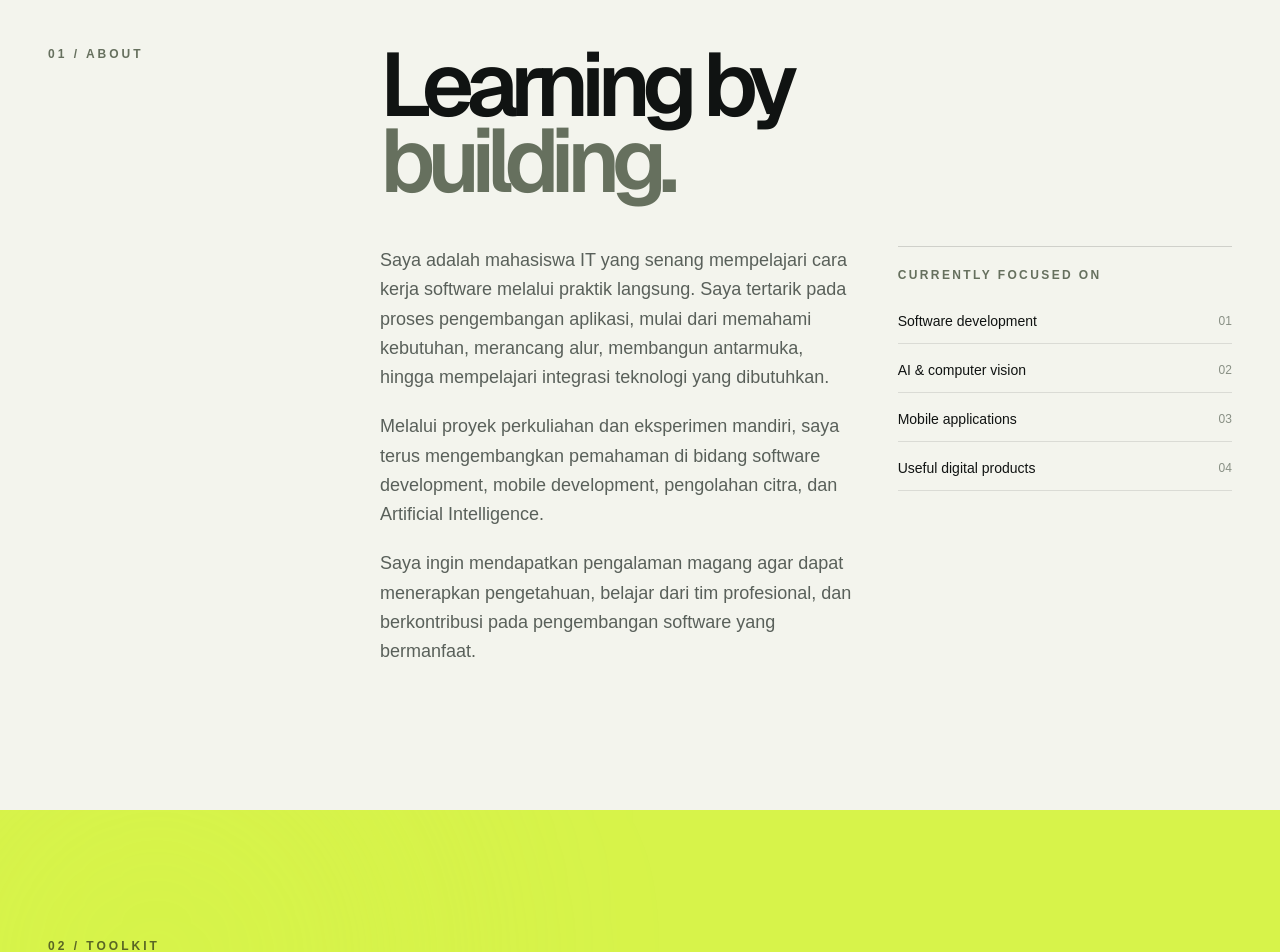
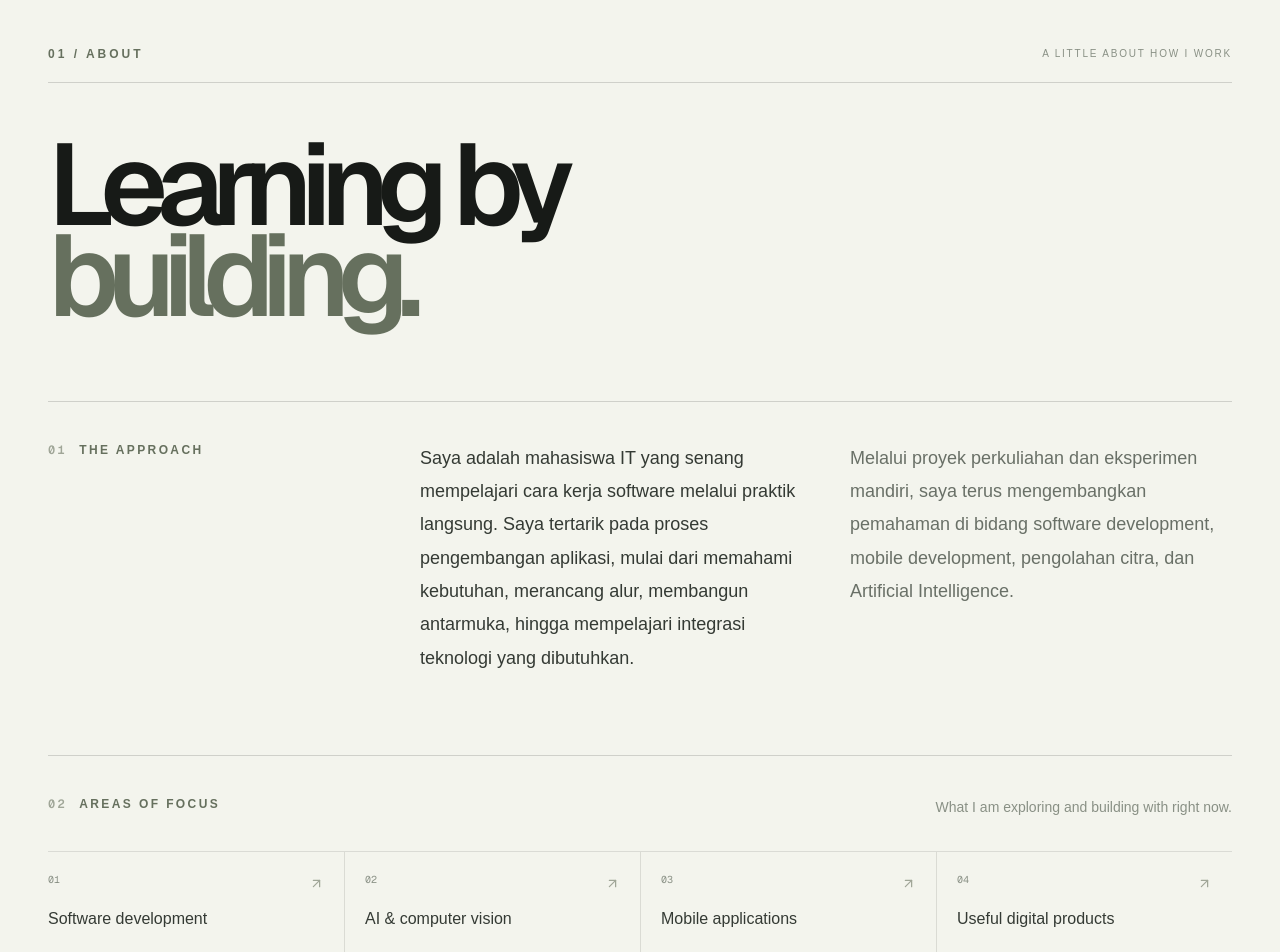
Before and after one commit to IlhamDharm/Portofolio_Ilham, a Next.js app: page / in a window 1280 px wide. Shown: the part 1480-2432 px from the top of the page. Built offline with nearby package versions, Linux system fonts and the light colour scheme; no server answers.

Commit message:
Improve About section and GitHub activity refresh

```diff
--- a/src/app/api/github/route.ts
+++ b/src/app/api/github/route.ts
@@ -32,8 +32,9 @@ async function getCommits() {
   return body.items.slice(0, 6).flatMap((item) => { const repository = item.repository?.full_name; const sha = item.sha; const url = item.html_url; if (!repository || !sha || !url) return []; const message = item.commit?.message?.split("\n")[0]?.trim(); const date = item.commit?.committer?.date || item.commit?.author?.date; if (!message || !date) return []; return [{ repository, message, sha, url, date }] })
 }
 
-export async function GET() {
+export async function GET(request: Request) {
   if (!process.env.GITHUB_TOKEN) return jsonError(503)
+  const refresh = new URL(request.url).searchParams.has("refresh")
   const [calendarResult, commitsResult] = await Promise.allSettled([getCalendar(), getCommits()]); const calendar = calendarResult.status === "fulfilled" ? calendarResult.value : null; const commits = commitsResult.status === "fulfilled" ? commitsResult.value : []; if (!calendar && !commits.length) return jsonError(502)
-  return NextResponse.json({ status: calendar && commits.length ? "ok" : "partial", calendar, commits }, { headers: { "Cache-Control": "public, s-maxage=300, stale-while-revalidate=600" } })
+  return NextResponse.json({ status: calendar && commits.length ? "ok" : "partial", calendar, commits }, { headers: { "Cache-Control": refresh ? "no-store" : "public, s-maxage=300, stale-while-revalidate=600" } })
 }
--- a/src/components/about.tsx
+++ b/src/components/about.tsx
@@ -1,6 +1,71 @@
 import { ArrowUpRight } from "lucide-react"
 import { profile } from "@/src/data/profile"
 
-export function About() { return <section id="about" className="bg-[#f3f4ed] px-5 py-24 sm:px-8 lg:px-12 lg:py-36"><div className="mx-auto max-w-[1500px]"><div className="grid gap-12 lg:grid-cols-[.5fr_1.5fr]"><div><p className="text-xs font-semibold uppercase tracking-[.25em] text-[#66705e]">01 / About</p></div><div><h2 className="max-w-5xl font-display text-[clamp(3rem,7vw,7.5rem)] font-semibold leading-[.85] tracking-[-.09em]">Learning by<br /><span className="text-[#66705e]">building.</span></h2><div className="mt-12 grid gap-10 lg:grid-cols-[1fr_.7fr]"><div className="max-w-2xl space-y-5 text-lg leading-relaxed text-[#59605a]">{profile.about.split("\n\n").map((paragraph) => <p key={paragraph}>{paragraph}</p>)}</div><div className="border-t border-black/15 pt-5 text-sm"><p className="mb-7 text-xs font-semibold uppercase tracking-[.2em] text-[#66705e]">Currently focused on</p><ul className="space-y-4">{["Software development", "AI & computer vision", "Mobile applications", "Useful digital products"].map((item, i) => <li key={item} className="flex items-center justify-between border-b border-black/10 pb-3"><span>{item}</span><span className="text-xs text-[#899085]">0{i + 1}</span></li>)}</ul></div></div></div></div></div></section> }
+const focusAreas = ["Software development", "AI & computer vision", "Mobile applications", "Useful digital products"]
 
-export function AboutLink() { return <a href="#about" className="inline-flex items-center gap-2 text-sm font-semibold hover:text-[#66705e]">More about me <ArrowUpRight size={15} /></a> }
+export function About() {
+  const paragraphs = profile.about.split("\n\n")
+
+  return (
+    <section id="about" className="bg-[#f3f4ed] px-5 py-24 text-[#171a17] sm:px-8 lg:px-12 lg:py-36">
+      <div className="mx-auto max-w-[1500px]">
+        <div className="flex items-center justify-between border-b border-black/15 pb-5">
+          <p className="text-xs font-semibold uppercase tracking-[.25em] text-[#66705e]">01 / About</p>
+          <span className="text-[10px] uppercase tracking-[.18em] text-[#899085]">A little about how I work</span>
+        </div>
+
+        <div className="grid gap-10 pt-10 lg:grid-cols-[1.35fr_.65fr] lg:gap-16 lg:pt-14">
+          <h2 className="max-w-5xl font-display text-[clamp(3.5rem,9vw,9rem)] font-semibold leading-[.79] tracking-[-.1em]">
+            Learning by
+            <br />
+            <span className="text-[#66705e]">building.</span>
+          </h2>
+          <div className="hidden lg:block" aria-hidden="true" />
+        </div>
+
+        <div className="mt-14 grid gap-14 border-t border-black/15 pt-8 lg:mt-20 lg:grid-cols-[.55fr_1.45fr] lg:gap-16 lg:pt-10">
+          <div className="flex items-start gap-3 text-xs font-semibold uppercase tracking-[.2em] text-[#66705e]">
+            <span className="font-mono text-[#a0a698]">01</span>
+            <span>The approach</span>
+          </div>
+          <div className="grid gap-8 md:grid-cols-2 md:gap-12">
+            {paragraphs.map((paragraph, index) => (
+              <p key={paragraph} className={`max-w-xl text-base leading-[1.85] sm:text-lg ${index === 0 ? "text-[#343a34]" : "text-[#697067]"}`}>
+                {paragraph}
+              </p>
+            ))}
+          </div>
+        </div>
+
+        <div className="mt-14 border-t border-black/15 pt-8 lg:mt-20 lg:pt-10">
+          <div className="mb-8 flex items-start justify-between gap-6">
+            <div className="flex items-start gap-3 text-xs font-semibold uppercase tracking-[.2em] text-[#66705e]">
+              <span className="font-mono text-[#a0a698]">02</span>
+              <span>Areas of focus</span>
+            </div>
+            <p className="hidden max-w-xs text-right text-sm leading-relaxed text-[#899085] sm:block">What I am exploring and building with right now.</p>
+          </div>
+          <ul className="grid border-t border-black/10 sm:grid-cols-2 lg:grid-cols-4">
+            {focusAreas.map((item, index) => (
+              <li key={item} className="group flex min-h-28 items-start justify-between gap-4 border-b border-black/10 py-5 sm:min-h-32 sm:px-5 sm:first:pl-0 sm:nth-[2]:border-l sm:nth-[2]:border-black/10 lg:border-b-0 lg:border-l lg:first:border-l-0 lg:first:pl-0">
+                <div>
+                  <span className="mb-5 block font-mono text-[10px] text-[#899085]">0{index + 1}</span>
+                  <span className="text-sm font-medium text-[#343a34] transition-colors group-hover:text-[#66705e] sm:text-base">{item}</span>
+                </div>
+                <ArrowUpRight size={15} className="mt-1 shrink-0 text-[#a0a698] transition-transform group-hover:-translate-y-0.5 group-hover:translate-x-0.5" aria-hidden="true" />
+              </li>
+            ))}
+          </ul>
+        </div>
+      </div>
+    </section>
+  )
+}
+
+export function AboutLink() {
+  return (
+    <a href="#about" className="inline-flex items-center gap-2 text-sm font-semibold hover:text-[#66705e]">
+      More about me <ArrowUpRight size={15} />
+    </a>
+  )
+}
--- a/src/data/profile.ts
+++ b/src/data/profile.ts
@@ -4,7 +4,7 @@ export const profile = {
   role: "Full-Stack Developer Intern / Software Developer Intern",
   headline: "Building software, one project at a time.",
   intro: "Saya mahasiswa IT yang tertarik pada software development, pengembangan aplikasi, dan Artificial Intelligence. Saya terus mengembangkan kemampuan melalui proyek, eksperimen, dan pembelajaran mandiri.",
-  about: "Saya adalah mahasiswa IT yang senang mempelajari cara kerja software melalui praktik langsung. Saya tertarik pada proses pengembangan aplikasi, mulai dari memahami kebutuhan, merancang alur, membangun antarmuka, hingga mempelajari integrasi teknologi yang dibutuhkan.\n\nMelalui proyek perkuliahan dan eksperimen mandiri, saya terus mengembangkan pemahaman di bidang software development, mobile development, pengolahan citra, dan Artificial Intelligence.\n\nSaya ingin mendapatkan pengalaman magang agar dapat menerapkan pengetahuan, belajar dari tim profesional, dan berkontribusi pada pengembangan software yang bermanfaat.",
+  about: "Saya adalah mahasiswa IT yang senang mempelajari cara kerja software melalui praktik langsung. Saya tertarik pada proses pengembangan aplikasi, mulai dari memahami kebutuhan, merancang alur, membangun antarmuka, hingga mempelajari integrasi teknologi yang dibutuhkan.\n\nMelalui proyek perkuliahan dan eksperimen mandiri, saya terus mengembangkan pemahaman di bidang software development, mobile development, pengolahan citra, dan Artificial Intelligence.",
   location: "Malang, Indonesia",
   email: "meniandol@gmail.com",
   whatsapp: "6282232019438",
```
Also changed, not shown: src/components/github-activity.tsx (+1 -2 lines).
